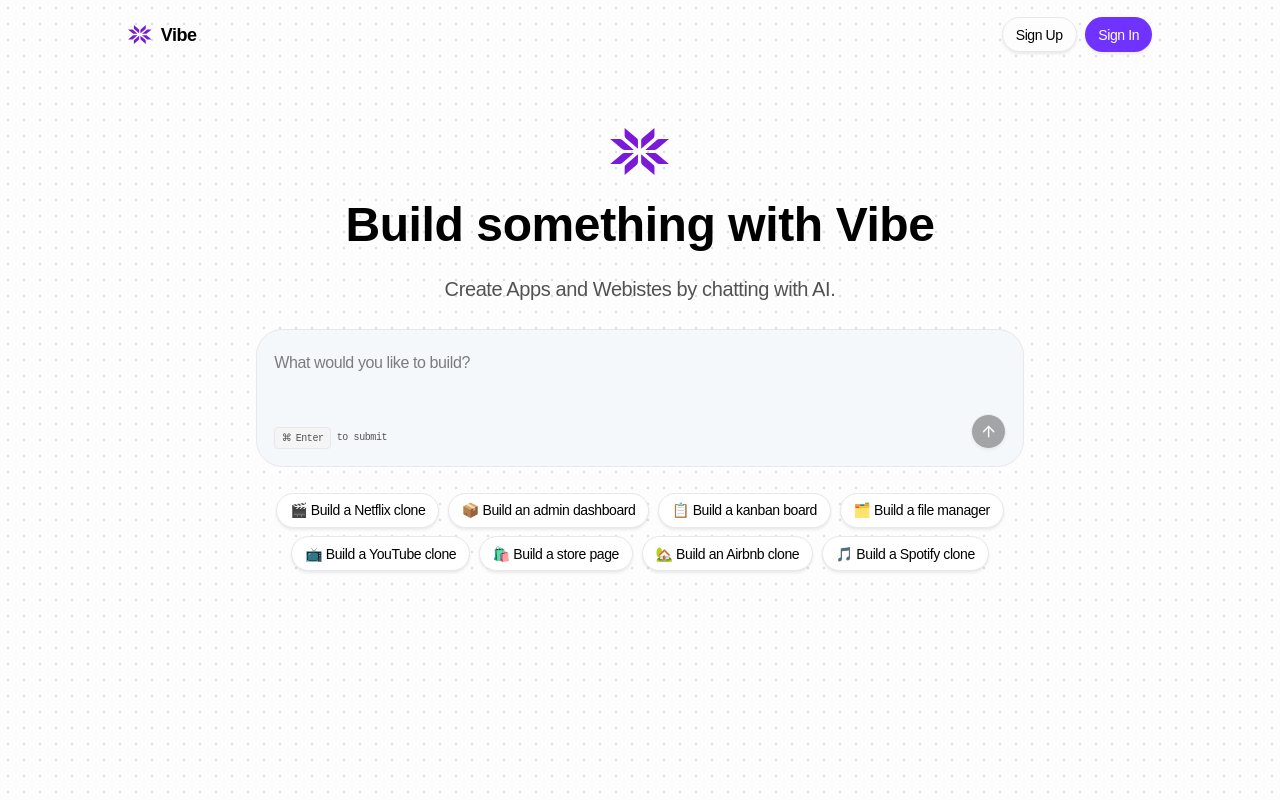
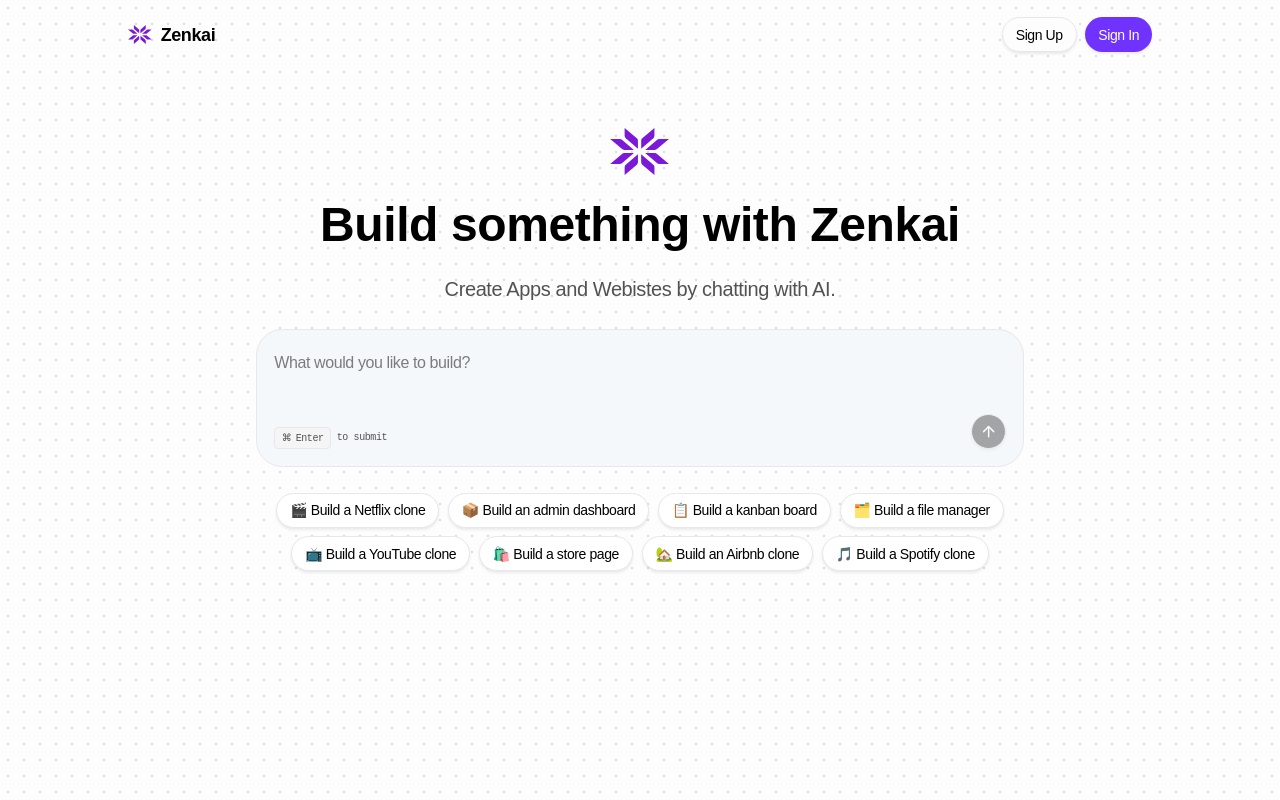
Before and after one commit to jishkhar/Vibe, a Next.js app: page / in a window 1280 px wide. Built offline with nearby package versions, Linux system fonts and the light colour scheme; no server answers.

Commit message:
update name

```diff
--- a/src/app/(home)/page.tsx
+++ b/src/app/(home)/page.tsx
@@ -9,14 +9,14 @@
         <div className="flex flex-col items-center">
           <Image
             src="/logo.svg"
-            alt="Vibe"
+            alt="Zenkai"
             width={60}
             height={60}
             className="hidden md:block"
           />
         </div>
         <h1 className="text-2xl md:text-5xl font-bold text-center">
-          Build something with Vibe
+          Build something with Zenkai
         </h1>
         <p className="text-lg md:text-xl text-muted-foreground text-center">
           Create Apps and Webistes by chatting with AI.
--- a/src/app/(home)/pricing/page.tsx
+++ b/src/app/(home)/pricing/page.tsx
@@ -14,7 +14,7 @@
                 <div className="flex flex-col items-center">
                     <Image
                         src="/logo.svg"
-                        alt="Vibe"
+                        alt="Zenkai"
                         width={50}
                         height={50}
                         className="hidden md:block"
--- a/src/modules/home/ui/components/navbar.tsx
+++ b/src/modules/home/ui/components/navbar.tsx
@@ -22,11 +22,11 @@
                 <Link href="/" className="flex items-center gap-2">
                     <Image
                         src="/logo.svg"
-                        alt="Vibe"
+                        alt="Zenkai"
                         width={24}
                         height={24}
                     />
-                    <span className="font-semibold text-lg">Vibe</span>
+                    <span className="font-semibold text-lg">Zenkai</span>
                 </Link>
 
                 <SignedOut>
--- a/src/modules/home/ui/components/projects-list.tsx
+++ b/src/modules/home/ui/components/projects-list.tsx
@@ -18,13 +18,13 @@
     return (
         <div className="w-full bg-white dark:bg-sidebar rounded-xl p-8 border flex flex-col gap-y-6 sm:gap-y-4">
             <h2 className="text-2xl font-semibold">
-                {user?.firstName} &apos;s Saved Projects
+                {user?.firstName}&apos;s Saved Projects
             </h2>
             <div className="grid grid-cols-1 sm:grid-cols-3 gap-6">
                 {projects?.length === 0 && (
                     <div className="col-span-full text-center">
                         <p className="text-sm text-muted-foreground">
-                            No projects found. Start building something with Vibe!
+                            No projects found. Start building something with Zenkai!
                         </p>
                     </div>
                 )}
@@ -39,7 +39,7 @@
                             <div className="flex items-center gap-x-4">
                                 <Image
                                     src="/logo.svg"
-                                    alt="Vibe"
+                                    alt="Zenkai"
                                     width={32}
                                     height={32}
                                     className="object-contain"
--- a/src/modules/projects/ui/components/message-card.tsx
+++ b/src/modules/projects/ui/components/message-card.tsx
@@ -78,12 +78,12 @@
             <div className="flex items-center gap-2 pl-2 mb-2">
                 <Image
                     src="/logo.svg"
-                    alt="Vibe"
+                    alt="Zenkai"
                     width={18}
                     height={18}
                     className="shrink-0"
                 />
-                <span className="text-sm font-medium">Vibe</span>
+                <span className="text-sm font-medium">Zenkai</span>
                 <span className="text-xs text-muted-foreground opacity-0 transition-opacity group-hover:opacity-100">
                     {format(createdAt, "HH:mm 'on' MMM dd, yyyy")}
                 </span>
--- a/src/modules/projects/ui/components/message-loading.tsx
+++ b/src/modules/projects/ui/components/message-loading.tsx
@@ -40,12 +40,12 @@
             <div className="flex items-center gap-2 pl-2 mb-2">
                 <Image
                     src="/logo.svg"
-                    alt="Vibe"
+                    alt="Zenkai"
                     width={18}
                     height={18}
                     className="shrink-0"
                 />
-                <span className="text-sm font-medium">Vibe</span>
+                <span className="text-sm font-medium">Zenkai</span>
             </div>
 
             <div className="pl-8.5 flex flex-col gap-y-4">
--- a/src/modules/projects/ui/components/project-header.tsx
+++ b/src/modules/projects/ui/components/project-header.tsx
@@ -47,7 +47,7 @@
                     >
                         <Image
                             src="/logo.svg"
-                            alt="Vibe"
+                            alt="Zenkai"
                             width={18}
                             height={18}
                         />
```
